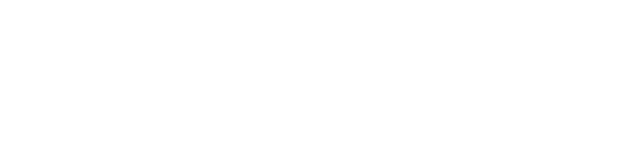
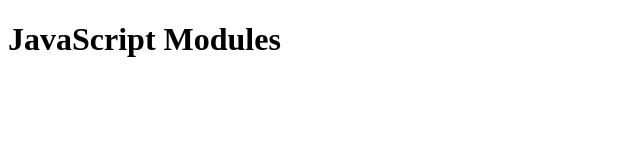
Before and after one commit to yukarpynets/goit-js-hw-01, a plain HTML site: page js/index.html in a window 1280 px wide. Shown: the whole page, without its empty margins (0-640 px from the left). Drawn offline with Linux system fonts and the light colour scheme.

Commit message:
Added page title

```diff
--- a/js/index.html
+++ b/js/index.html
@@ -6,6 +6,7 @@
     <title>Document</title>
   </head>
   <body>
+    <h1>JavaScript Modules</h1>
     <script type="module" src="./task-1.js"></script>
     <script type="module" src="./task-2.js"></script>
     <script type="module" src="./task-3.js"></script>
```
